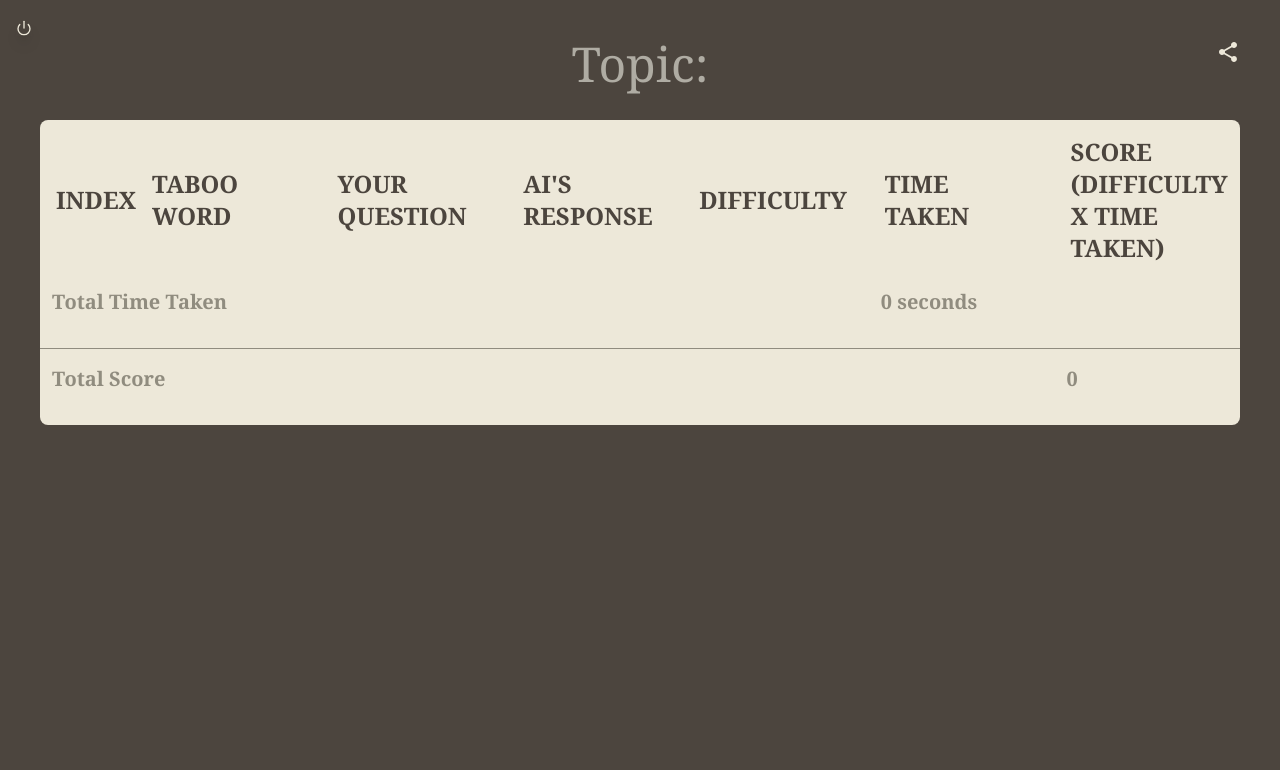
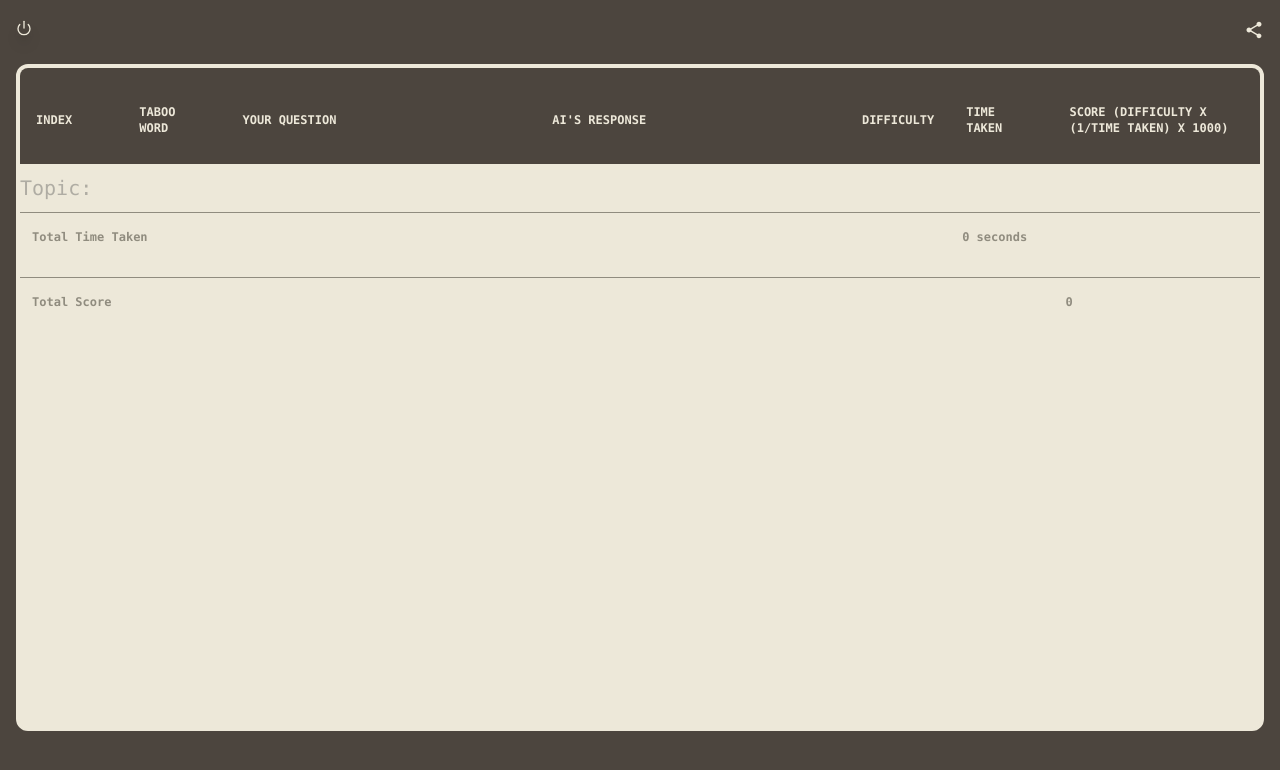
Before and after one commit to hi-zeus/next-project-ai, a Next.js app: page /result in a window 1280 px wide. Shown: the top 770 px of the page. Built offline with nearby package versions, Linux system fonts and the light colour scheme; a web font is replaced by a local one.

Commit message:
Bugfix: layout for result page

```diff
--- a/app/level/[id]/(components)/InputDisplay.tsx
+++ b/app/level/[id]/(components)/InputDisplay.tsx
@@ -71,11 +71,11 @@ export default function InputDisplay(props: ResponseDisplayProps) {
     return (
       <div
         className={
-          "relative h-full transition-opacity ease-in-out flex overflow-y-hidden"
+          "relative h-full transition-opacity ease-in-out flex overflow-hidden scrollbar-hide"
         }
       >
         <p
-          className={`absolute bottom-0 left-0 z-10 py-4 w-full max-h-full transition-opacity overflow-y-scroll scrollbar-hide ${
+          className={`absolute bottom-0 left-0 z-10 py-4 w-full max-h-full transition-opacity overflow-y-scroll scrollbar-hide px-8 lg:px-16 ${
             props.author == Author.AI ? "text-white" : "text-white"
           } ${props.shouldFadeOut ? "animate-fade-out" : ""} ${
             props.shouldFadeIn ? "animate-fade-in" : ""
@@ -85,7 +85,7 @@ export default function InputDisplay(props: ResponseDisplayProps) {
         </p>
         {props.inputConfirmed && (
           <p
-            className={`absolute bottom-0 left-0 py-4 w-full max-h-full transition-opacity overflow-y-scroll scrollbar-hide ${
+            className={`absolute bottom-0 left-0 py-4 w-full max-h-full transition-opacity overflow-y-scroll scrollbar-hide px-8 lg:px-16 ${
               props.author == Author.AI ? "text-white" : "text-white"
             } ${props.shouldFadeOut ? "" : "animate-ping"}`}
             style={{ maxHeight: "40vh" }}
@@ -101,7 +101,7 @@ export default function InputDisplay(props: ResponseDisplayProps) {
     <section
       className={`h-full w-full flex-grow ${
         props.author == Author.AI ? "basis-8/12" : "basis-4/12"
-      } leading-normal text-2xl lg:text-5xl lg:px-6 px-0`}
+      } leading-normal text-xl lg:text-3xl lg:px-6 px-0`}
     >
       {renderResponseMessage()}
     </section>
--- a/app/level/[id]/(components)/ProgressBar.tsx
+++ b/app/level/[id]/(components)/ProgressBar.tsx
@@ -12,7 +12,7 @@ export default function ProgressBar(props: ProgressBarProps) {
     return (
       <span
         key={uniqueId(n.toString())}
-        className={`font-serif transition-all h-8 w-8 shadow-lg drop-shadow-lg lg:w-16 lg:h-16 aspect-square rounded-full text-center flex items-center justify-center text-base lg:text-2xl ease-in-out ${
+        className={`font-serif transition-all h-8 w-8 shadow-lg lg:w-12 lg:h-12 aspect-square rounded-full text-center flex items-center justify-center text-base lg:text-xl ease-in-out ${
           n < c
             ? "bg-green text-white"
             : n == c
--- a/app/level/[id]/(components)/Timer.tsx
+++ b/app/level/[id]/(components)/Timer.tsx
@@ -15,7 +15,7 @@ export default function Timer(props: TimerProps) {
     <div
       id="timer"
       style={{ minWidth: "1.75rem" }}
-      className={`fixed top-4 right-3 z-50 shadow-lg border-gray border-2 lg:border-4 rounded-full bg-white text-red text-center flex items-center justify-center text-base lg:text-5xl lg:px-5 lg:py-3 ${vt323.className}`}
+      className={`fixed top-4 right-3 z-50 shadow-lg border-gray border-2 lg:border-4 rounded-full bg-white text-red text-center flex items-center justify-center text-base lg:text-2xl lg:px-5 lg:py-3 ${vt323.className}`}
     >
       <span>
         {props.time}
--- a/app/level/[id]/page.tsx
+++ b/app/level/[id]/page.tsx
@@ -134,10 +134,11 @@ export default function LevelPage() {
           : "Here comes the next word!"
       }`
     );
+    const question = userInput.slice();
     cacheScore({
       id: currentProgress,
       target: target ?? "",
-      question: userInput,
+      question: question,
       response: responseText,
       difficulty: difficulty,
       completion: time,
@@ -211,9 +212,9 @@ export default function LevelPage() {
         theme="light"
       />
       <BackButton />
-      <section className="fixed w-full h-16 lg:h-32 z-10 top-0 drop-shadow-lg">
+      <section className="fixed w-full h-16 lg:h-24 z-10 top-0 drop-shadow-lg">
         <div className="z-10 absolute left-0 w-16 h-full gradient-right"></div>
-        <h1 className="absolute left-10 right-10 h-full px-5 flex-grow text-center bg-black lg:py-8 py-4 text-xl lg:text-6xl text-white-faded whitespace-nowrap overflow-x-scroll scrollbar-hide">
+        <h1 className="absolute left-10 right-10 h-full px-5 flex-grow text-center bg-black lg:py-6 py-4 text-xl lg:text-3xl text-white-faded whitespace-nowrap overflow-x-scroll scrollbar-hide">
           TABOO:{" "}
           <span className="font-extrabold text-white whitespace-nowrap">
             {target}
@@ -228,7 +229,7 @@ export default function LevelPage() {
         } ${isSuccess && "bg-green"}`}
       >
         <section className="h-16 lg:h-32 w-full relative"></section>
-        <section className="relative flex-grow w-full flex flex-col gap-4 justify-center items-center px-12 lg:px-24">
+        <section className="relative flex-grow w-full flex flex-col gap-4 justify-center items-center">
           {responseText.length > 0 && (
             <InputDisplay
               target={target}
--- a/app/main.css
+++ b/app/main.css
@@ -8,8 +8,6 @@
       0deg,
       #cf5c5c,
       #c19b4a,
-      #def2a0,
-      #c6ee4a,
       #42eca6,
       #64b3d9,
       #208ea2,
--- a/app/result/page.tsx
+++ b/app/result/page.tsx
@@ -7,13 +7,14 @@ import { getScoresCache, getLevelCache } from "../(caching)/cache";
 import { MdShare } from "react-icons/md";
 import html2canvas from "html2canvas";
 import BackButton from "../(components)/BackButton";
+import _ from "lodash";
 
 export default function ResultPage() {
   const [scores, setScores] = useState<IScore[]>([]);
   const [level, setLevel] = useState<ILevel>();
   const [total, setTotal] = useState<number>(0);
   const [totalScore, setTotalScore] = useState<number>(0);
-  const screenshotRef = useRef<HTMLElement>(null);
+  const screenshotRef = useRef<HTMLTableElement>(null);
 
   useEffect(() => {
     const scores = getScoresCache();
@@ -24,7 +25,10 @@ export default function ResultPage() {
     var totalScore = 0;
     for (let score of scores ?? []) {
       total += score.completion;
-      totalScore += score.completion * score.difficulty;
+      totalScore += _.round(
+        score.difficulty * (1 / score.completion) * 1000,
+        2
+      );
     }
     setTotal(total);
     setTotalScore(totalScore);
@@ -53,24 +57,30 @@ export default function ResultPage() {
     "AI's Response",
     "Difficulty",
     "Time Taken",
-    "Score (Difficulty x Time Taken)",
+    "Score (Difficulty x (1/Time Taken) x 1000)",
   ];
   return (
     <>
       <BackButton href="/levels" />
-      <section ref={screenshotRef} className="text-center p-10 font-serif">
-        <h1 className="text-5xl text-white-faded">
-          Topic: <span className="text-white">{level?.name}</span>
-        </h1>
-        <section className="relative mt-8">
-          <table className=" w-full bg-white text-black rounded-lg table-fixed">
-            <thead className="font-semibold uppercase">
+      <section className="w-full h-5/6 text-center">
+        <section className="font-mono relative my-16 lg:my-20 mx-4 rounded-xl lg:rounded-3xl h-full bg-white overflow-scroll scrollbar-hide border-4 border-white">
+          <table
+            className="relative table-fixed min-w-[1024px]"
+            ref={screenshotRef}
+          >
+            <thead className="sticky top-0 font-semibold uppercase bg-black text-white h-24">
               <tr>
                 {headers.map((header, idx) => (
                   <th
-                    className={`px-4 pb-2 pt-4 font-semibold text-left text-2xl ${
-                      idx == 0 && "w-24"
-                    } ${idx == 3 && "w-44"}`}
+                    className={`px-4 pb-2 pt-4 font-semibold text-left text-xs lg:text-xl ${
+                      idx == 2
+                        ? "w-3/12"
+                        : idx == 3
+                        ? "w-3/12"
+                        : idx == 6
+                        ? "w-3/12"
+                        : "w-1/12"
+                    }`}
                     key={header}
                   >
                     {header}
@@ -78,20 +88,32 @@ export default function ResultPage() {
                 ))}
               </tr>
             </thead>
-            <tbody className="divide-y text-left text-xl text-gray">
+            <tbody className="divide-y text-left text-xs lg:text-xl text-gray bg-white">
+              <tr className="sticky top-24 left-0 ">
+                <td
+                  colSpan={7}
+                  className="w-full h-12 text-xl lg:text-3xl text-white-faded bg-white"
+                >
+                  {" "}
+                  Topic: <span className="text-black">{level?.name}</span>
+                </td>
+              </tr>
               {scores.map((score) => (
                 <tr key={score.id}>
-                  <td className="p-3 font-medium w-24">{score.id}</td>
-                  <td className="p-3 font-medium w-24">{score.target}</td>
+                  <td className="p-3 font-medium">{score.id}</td>
+                  <td className="p-3 font-medium">{score.target}</td>
                   <td className="p-3 font-medium">{score.question}</td>
                   <td className="p-3 font-medium">{score.response}</td>
-                  <td className="p-3 font-medium w-24">{score.difficulty}</td>
+                  <td className="p-3 font-medium">{score.difficulty}</td>
                   <td className="p-3 font-medium">
                     {score.completion} seconds
                   </td>
                   <td className="p-3 font-medium">
-                    {score.difficulty} x {score.completion} (seconds) ={" "}
-                    {score.difficulty * score.completion}
+                    {score.difficulty} x 1/{score.completion} (seconds) x 1000 ={" "}
+                    {_.round(
+                      score.difficulty * (1 / score.completion) * 1000,
+                      2
+                    )}
                   </td>
                 </tr>
               ))}
@@ -121,7 +143,7 @@ export default function ResultPage() {
       </section>
       <button
         id="share"
-        className="text-2xl fixed top-10 right-10 hover:opacity-50 transition-all ease-in-out"
+        className="text-xl lg:text-3xl fixed top-5 right-4 lg:right-10 hover:opacity-50 transition-all ease-in-out"
         onClick={share}
       >
         <MdShare />
```
